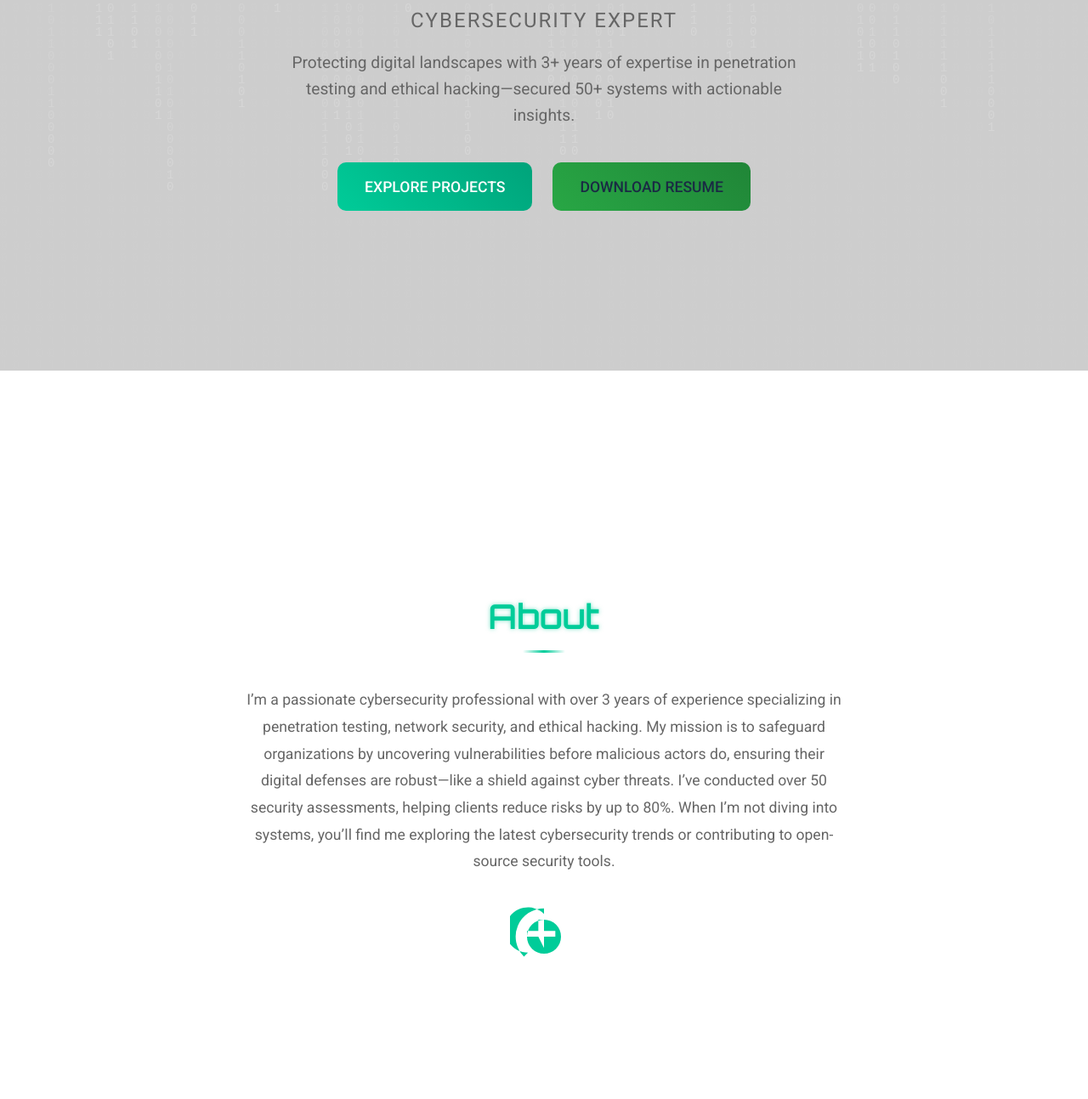
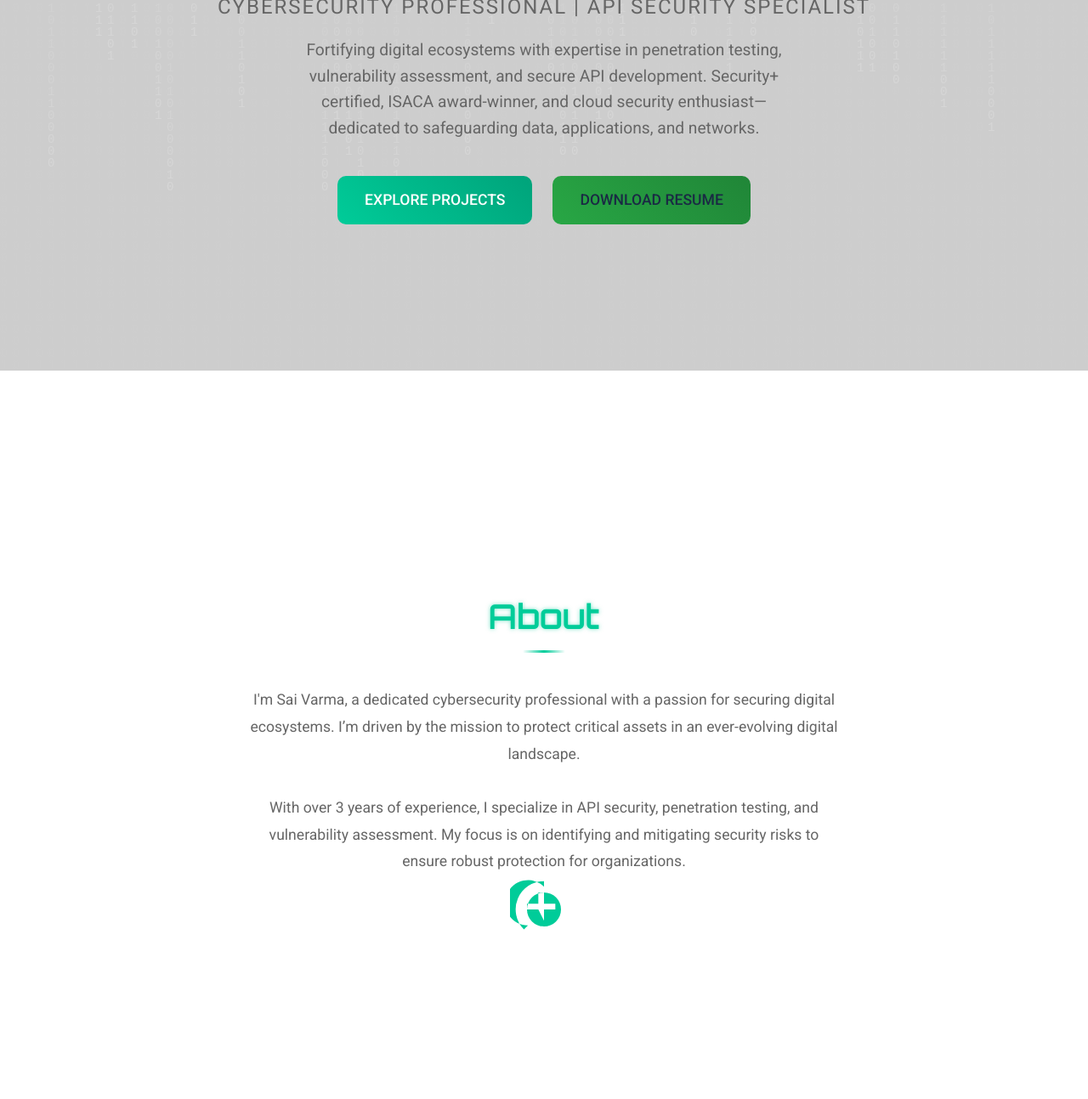
Before and after one commit to saivarmadpr/saivarmadpr.github.io, a website: page index.html in a window 1280 px wide. Shown: the part 364-1657 px from the top of the page at 85% size. Drawn offline with nearby package versions, Linux system fonts and the light colour scheme.

Commit message:
about section

```diff
--- a/index.html
+++ b/index.html
@@ -43,8 +43,8 @@
                 <div class="home__content">
                     <img src="images/profile-pic.jpg" alt="Sai Varma, Cybersecurity Specialist" class="home__logo" style="display:none;"> <!-- Placeholder for logo -->
                     <h1 class="home__title">SAI VARMA</h1>
-                    <p class="home__subtitle">CYBERSECURITY EXPERT</p>
-                    <p class="home__description">Protecting digital landscapes with 3+ years of expertise in penetration testing and ethical hacking—secured 50+ systems with actionable insights.</p>
+                    <p class="home__subtitle">CYBERSECURITY PROFESSIONAL | API SECURITY SPECIALIST</p>
+                    <p class="home__description">Fortifying digital ecosystems with expertise in penetration testing, vulnerability assessment, and secure API development. Security+ certified, ISACA award-winner, and cloud security enthusiast—dedicated to safeguarding data, applications, and networks.</p>
                     <div class="home__cta">
                         <a href="#projects" class="btn btn-primary" aria-label="Explore Sai Varma's projects">Explore Projects</a>
                         <a href="/Assets/Sai_Varma_Resume.pdf" class="btn btn-secondary" download aria-label="Download Sai Varma's resume">Download Resume</a>
@@ -56,7 +56,10 @@
         <section class="section about" id="about" data-order="2">
             <div class="container">
                 <h2 class="section__title">About</h2>
-                <p class="about__description">I’m a passionate cybersecurity professional with over 3 years of experience specializing in penetration testing, network security, and ethical hacking. My mission is to safeguard organizations by uncovering vulnerabilities before malicious actors do, ensuring their digital defenses are robust—like a shield against cyber threats. I’ve conducted over 50 security assessments, helping clients reduce risks by up to 80%. When I’m not diving into systems, you’ll find me exploring the latest cybersecurity trends or contributing to open-source security tools.</p>
+                <div class="about__description">
+                    <p>I'm Sai Varma, a dedicated cybersecurity professional with a passion for securing digital ecosystems. I’m driven by the mission to protect critical assets in an ever-evolving digital landscape.</p>
+                    <br>
+                    <p>With over 3 years of experience, I specialize in API security, penetration testing, and vulnerability assessment. My focus is on identifying and mitigating security risks to ensure robust protection for organizations.</p>
                 <svg class="cyber-icon" xmlns="http://www.w3.org/2000/svg" viewBox="0 0 24 24" fill="currentColor" width="80px" height="80px" aria-label="Shield icon representing cybersecurity protection">
                     <path d="M12 2a10 10 0 00-7.07 17.07l1.41-1.41A8 8 0 1112 4v2zm0 16a6 6 0 100-12 6 6 0 000 12zm-2-6H6v-2h4V6h2v4h4v2h-4v4z"/>
                 </svg>
```
